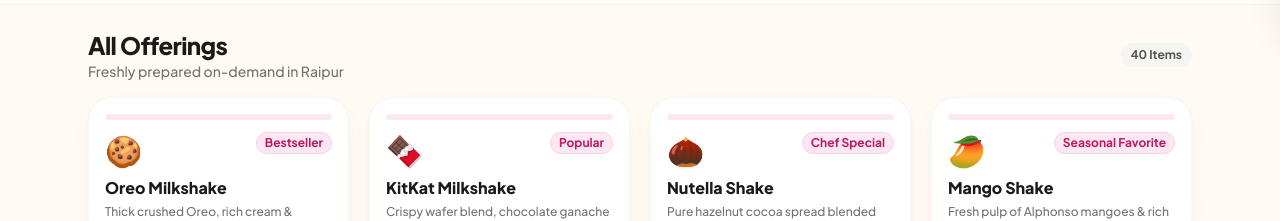
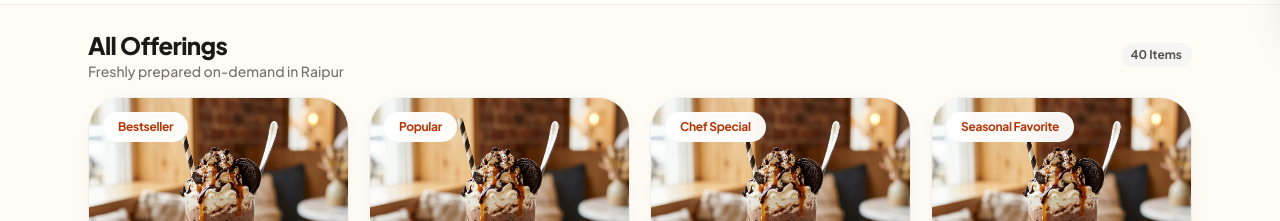
Before and after one commit to omsahuhai/Raw-and-Real, a website: page index.html in a window 1280 px wide. Shown: the part 731-952 px from the top of the page. Drawn offline with nearby package versions, Linux system fonts and the light colour scheme.

Commit message:
feat: add category images and redesign menu cards with photographic previews and pricing buttons

```diff
--- a/index.html
+++ b/index.html
@@ -574,8 +574,16 @@
     const WHATSAPP_PHONE = "917999752252"; // Official WhatsApp Order Number
 
     // ------------------------------------------------------------
-    // CATEGORY DESIGN TOKENS
+    // CATEGORY DESIGN TOKENS & IMAGES
     // ------------------------------------------------------------
+    const CATEGORY_IMAGES = {
+      shakes: "/images/shakes.jpg",
+      fruit_salads: "/images/fruit_salads.jpg",
+      veggie_salads: "/images/protein_salads.jpg",
+      fresh_juices: "/images/fresh_juices.jpg",
+      coolers: "/images/coolers.jpg"
+    };
+
     const CATEGORIES = [
       { id: "all", name: "All Offerings", emoji: "✨", badgeBg: "#F5F5F4", badgeText: "#44403C", border: "#E7E5E4" },
       { id: "shakes", name: "Shakes", emoji: "🥤", badgeBg: "#FCE7F3", badgeText: "#BE185D", border: "#FBCFE8" },
@@ -733,41 +741,41 @@
       grid.innerHTML = filtered.map(item => {
         const catInfo = CATEGORIES.find(c => c.id === item.category) || CATEGORIES[1];
         const qty = cart[item.id] || 0;
+        const itemImage = CATEGORY_IMAGES[item.category] || "/images/fruit_salads.jpg";
 
         return `
-          <div class="group bg-white rounded-3xl p-3 sm:p-4 border border-stone-100/90 shadow-organic hover:shadow-organic-hover transition-all duration-300 flex flex-col justify-between relative overflow-hidden">
+          <div class="group bg-white rounded-[24px] sm:rounded-[32px] overflow-hidden border border-stone-200/60 shadow-[0_4px_20px_-4px_rgba(0,0,0,0.05)] hover:shadow-[0_12px_28px_-6px_rgba(0,0,0,0.1)] transition-all duration-300 flex flex-col justify-between">
 
-            <!-- Category Accent Top Bar (Subtle Tint) -->
-            <div class="h-1.5 w-full rounded-full mb-3" style="background-color: ${catInfo.badgeBg};"></div>
-
-            <!-- Top Visual Area: Icon/Badge -->
-            <div>
-              <div class="flex items-start justify-between gap-2 mb-2">
-                <span class="text-2xl sm:text-3xl filter drop-shadow-sm">${item.icon}</span>
-                <span class="text-[10px] sm:text-xs font-bold px-2 py-0.5 rounded-full" style="background-color: ${catInfo.badgeBg}; color: ${catInfo.badgeText}; border: 1px solid ${catInfo.border};">
+            <!-- Top Photographic Image Area & Badge -->
+            <div class="relative w-full aspect-[4/3] sm:aspect-square overflow-hidden bg-stone-100">
+              <img
+                src="${itemImage}"
+                alt="${item.name}"
+                class="w-full h-full object-cover object-center transform group-hover:scale-105 transition-transform duration-500 ease-out select-none"
+                loading="lazy"
+              />
+              <!-- Tag Pill Badge on Top Left (Daily Essential / Bestseller) -->
+              <div class="absolute top-2.5 sm:top-3.5 left-2.5 sm:left-3.5 bg-white/95 backdrop-blur-sm px-2.5 sm:px-3.5 py-1 sm:py-1.5 rounded-full shadow-xs border border-white/60">
+                <span class="text-[10px] sm:text-xs font-bold text-[#b43403] tracking-tight block leading-none">
                   ${item.tag}
                 </span>
               </div>
-
-              <!-- Title & Description -->
-              <h3 class="font-extrabold text-stone-900 text-sm sm:text-base leading-snug mb-1 group-hover:text-brand-orange transition-colors">
-                ${item.name}
-              </h3>
-              <p class="text-stone-500 text-[11px] sm:text-xs leading-relaxed font-medium line-clamp-2 mb-3">
-                ${item.desc}
-              </p>
             </div>
 
-            <!-- Bottom Price & Stepper CTA -->
-            <div class="pt-2 border-t border-stone-100 flex items-center justify-between mt-auto">
-              <div>
-                <span class="text-[10px] text-stone-400 font-bold block leading-none">PRICE</span>
-                <span class="text-base sm:text-lg font-extrabold text-stone-900">₹${item.price}</span>
+            <!-- Content Area: Title, Description & Full-Width CTA -->
+            <div class="p-3.5 sm:p-5 flex flex-col flex-grow justify-between">
+              <div class="mb-3 sm:mb-4">
+                <h3 class="font-bold text-stone-900 text-sm sm:text-lg md:text-[19px] leading-snug tracking-tight mb-1 sm:mb-1.5 group-hover:text-brand-orange transition-colors">
+                  ${item.name}
+                </h3>
+                <p class="text-stone-500 text-[11px] sm:text-[13px] leading-relaxed font-normal line-clamp-2">
+                  ${item.desc}
+                </p>
               </div>
 
-              <!-- Interactive Stepper Button -->
-              <div id="btn-container-${item.id}">
-                ${renderItemButton(item.id, qty)}
+              <!-- Bottom Action Area (Full-Width Button matching reference) -->
+              <div id="btn-container-${item.id}" class="mt-auto">
+                ${renderItemButton(item.id, qty, item.price)}
               </div>
             </div>
 
@@ -776,31 +784,37 @@
       }).join("");
     }
 
-    function renderItemButton(itemId, qty) {
+    function renderItemButton(itemId, qty, price) {
+      const item = MENU_DATA.find(i => i.id === itemId);
+      const itemPrice = price !== undefined ? price : (item ? item.price : 0);
+
       if (qty <= 0) {
         return `
           <button
             onclick="updateItemQty('${itemId}', 1)"
-            class="bg-brand-orange hover:bg-brand-orange-dark text-white font-extrabold text-xs sm:text-sm px-3.5 py-1.5 rounded-2xl shadow-sm transition-all transform active:scale-95 flex items-center gap-1"
+            class="w-full bg-[#FFF5EA] hover:bg-[#FEE9D2] active:bg-[#FED7AA] text-[#C2410C] font-bold text-xs sm:text-base py-2.5 sm:py-3.5 px-3 sm:px-4 rounded-xl sm:rounded-2xl transition-all transform active:scale-95 flex items-center justify-center gap-1.5 shadow-xs"
           >
-            <span>+</span>
             <span>Add</span>
+            <span class="font-bold">₹${itemPrice}</span>
           </button>
         `;
       }
 
       return `
-        <div class="flex items-center gap-1.5 bg-stone-100 border border-stone-200/80 rounded-2xl p-1 shadow-inner">
+        <div class="w-full bg-brand-orange text-white py-1.5 px-2 rounded-xl sm:rounded-2xl flex items-center justify-between shadow-sm">
           <button
             onclick="updateItemQty('${itemId}', ${qty - 1})"
-            class="w-6 h-6 rounded-xl bg-white text-stone-700 hover:bg-stone-200 font-extrabold text-xs flex items-center justify-center transition-colors shadow-xs"
+            class="w-7 h-7 sm:w-8 sm:h-8 rounded-lg sm:rounded-xl bg-white/20 hover:bg-white/30 text-white font-extrabold text-sm sm:text-base flex items-center justify-center active:scale-90 transition-all"
           >
-            -
+            −
           </button>
-          <span class="text-xs font-extrabold text-stone-900 w-4 text-center">${qty}</span>
+          <div class="flex items-center gap-1.5 font-bold text-xs sm:text-sm">
+            <span class="bg-white text-brand-orange font-extrabold w-5 h-5 rounded-full flex items-center justify-center text-[11px] sm:text-xs shadow-xs">${qty}</span>
+            <span>₹${itemPrice * qty}</span>
+          </div>
           <button
             onclick="updateItemQty('${itemId}', ${qty + 1})"
-            class="w-6 h-6 rounded-xl bg-brand-orange text-white hover:bg-brand-orange-dark font-extrabold text-xs flex items-center justify-center transition-colors shadow-xs"
+            class="w-7 h-7 sm:w-8 sm:h-8 rounded-lg sm:rounded-xl bg-white/20 hover:bg-white/30 text-white font-extrabold text-sm sm:text-base flex items-center justify-center active:scale-90 transition-all"
           >
             +
           </button>
@@ -829,7 +843,7 @@
       // Update the specific button in DOM without re-rendering entire grid
       const btnContainer = document.getElementById(`btn-container-${itemId}`);
       if (btnContainer) {
-        btnContainer.innerHTML = renderItemButton(itemId, cart[itemId] || 0);
+        btnContainer.innerHTML = renderItemButton(itemId, cart[itemId] || 0, item.price);
       }
 
       updateCartUI();
@@ -881,12 +895,12 @@
 
       container.innerHTML = entries.map(([id, qty]) => {
         const item = MENU_DATA.find(i => i.id === id);
-        if (!item) return "";
+        const itemImage = CATEGORY_IMAGES[item.category] || "/images/fruit_salads.jpg";
 
         return `
           <div class="flex items-center justify-between p-3 bg-white rounded-2xl border border-stone-200/70 shadow-xs">
-            <div class="flex items-center gap-2.5">
-              <span class="text-xl">${item.icon}</span>
+            <div class="flex items-center gap-3">
+              <img src="${itemImage}" class="w-11 h-11 rounded-xl object-cover flex-shrink-0 shadow-xs" alt="${item.name}" />
               <div>
                 <h4 class="text-xs sm:text-sm font-extrabold text-stone-900">${item.name}</h4>
                 <span class="text-xs font-bold text-brand-orange">₹${item.price * qty} <span class="text-[10px] text-stone-400 font-medium">(₹${item.price} each)</span></span>
```
Also changed, not shown: public/images/coolers.jpg (added), public/images/fresh_juices.jpg (added), public/images/fruit_salads.jpg (added), public/images/protein_salads.jpg (added), public/images/shakes.jpg (added).
